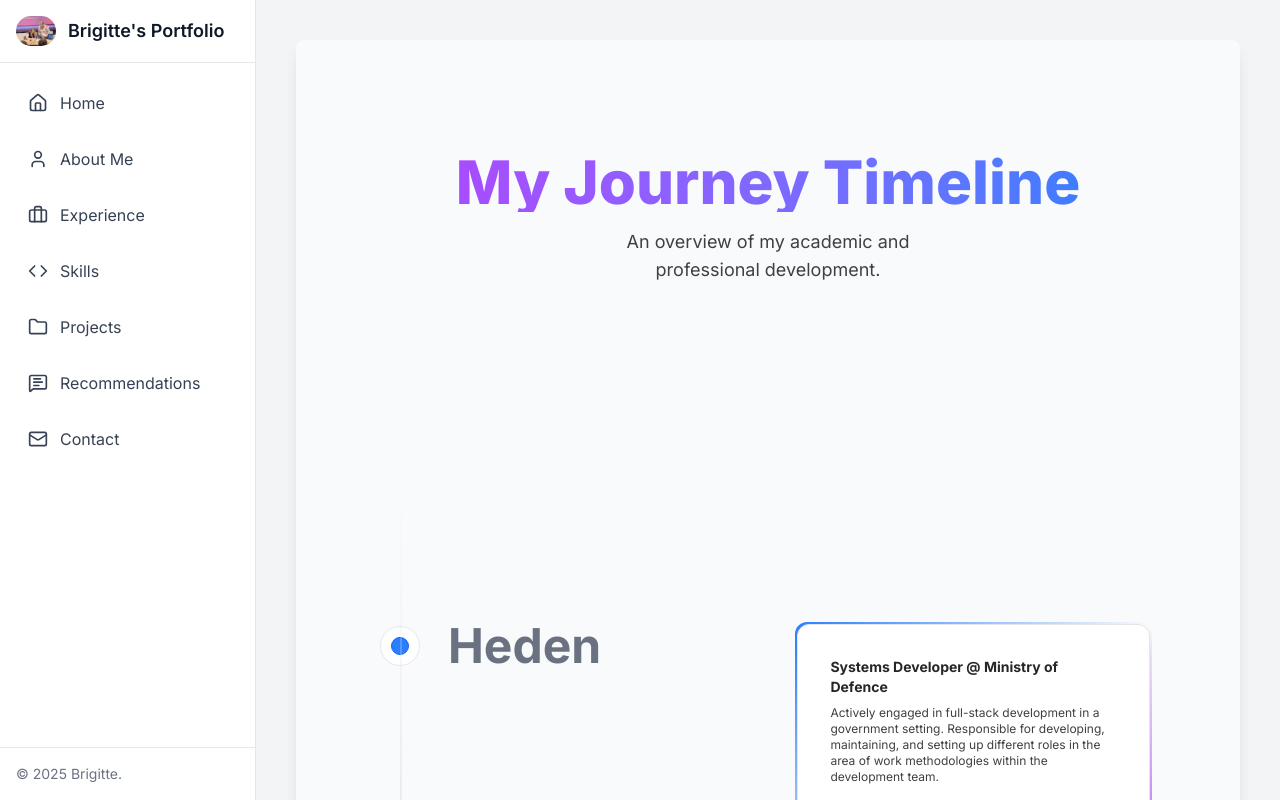
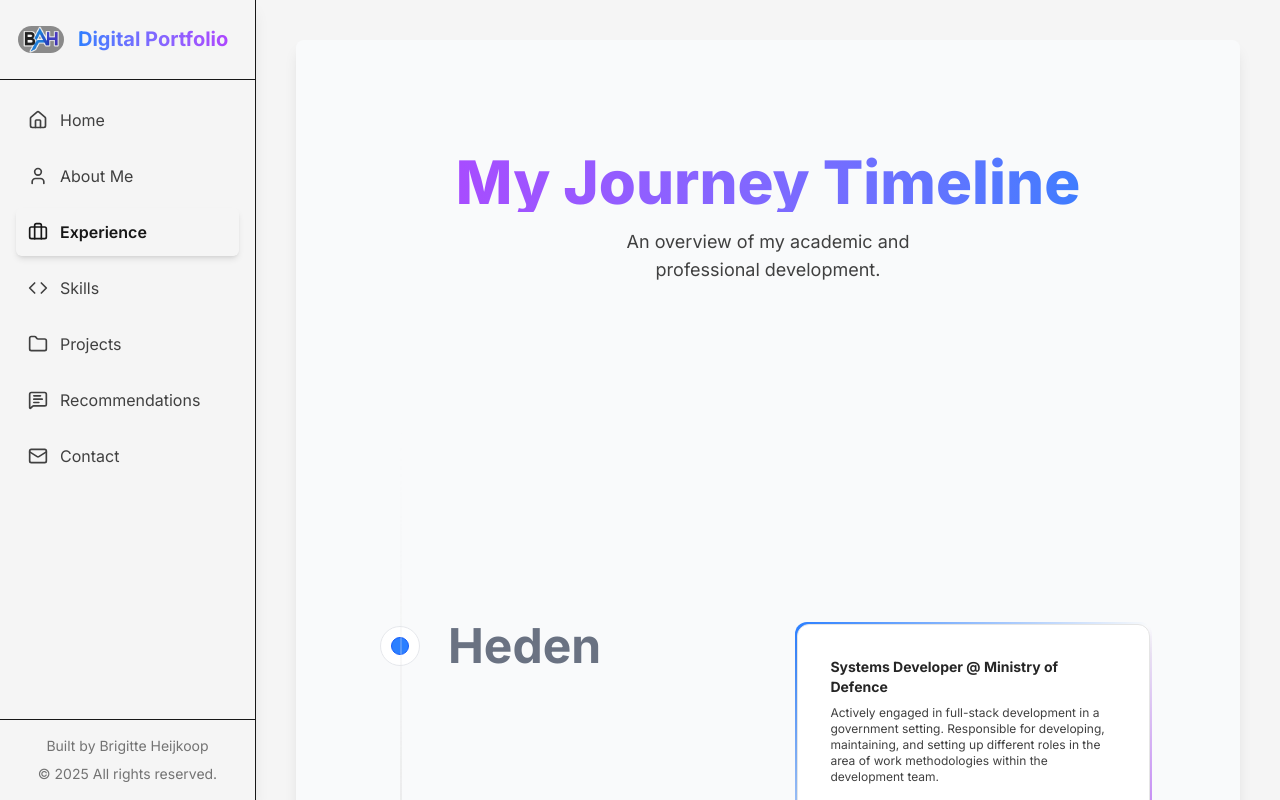
Before and after one commit to BrigitteHx/PortfolioProject, a Next.js app in the folder portfolio-brigitte/: page /experience in a window 1280 px wide. Built offline with nearby package versions, Linux system fonts and the light colour scheme.

Commit message:
Edited and updated main layout structure

```diff
--- a/portfolio-brigitte/components/layout/MainLayout.tsx
+++ b/portfolio-brigitte/components/layout/MainLayout.tsx
@@ -1,24 +1,15 @@
 // components/layout/MainLayout.tsx
-"use client"; // Deze component gebruikt useState, dus het moet een Client Component zijn.
+"use client";
 
 import React, { useState } from "react";
 import Link from "next/link";
 import Image from "next/image";
-
-// Lucide React Icons voor de sidebar
+import { usePathname } from "next/navigation"; // NIEUW: Importeer usePathname voor actieve link
 import {
-  Home as HomeIcon, // Gebruik 'as HomeIcon' om naamconflicten te voorkomen
-  User, // Gebruik 'User' of 'UserCog' voor About Me
-  Briefcase, // Voor Work Experience
-  Code, // Voor Skills
-  Folder, // Voor Projects
-  MessageSquareText, // Voor Recommendations
-  Mail, // Voor Contact
-  Menu, // Voor de toggle knop op mobiel
-  X, // Voor sluiten op mobiel
+  Home as HomeIcon, User, Briefcase, Code, Folder, MessageSquareText, Mail, Menu, X,
 } from "lucide-react";
 
-// Definiëer je navigatielinks. Dit is jouw structuur!
+// Definiëer je navigatielinks
 const navLinks = [
   { label: "Home", href: "/", icon: HomeIcon },
   { label: "About Me", href: "/about", icon: User },
@@ -34,13 +25,14 @@ interface MainLayoutProps {
 }
 
 export function MainLayout({ children }: MainLayoutProps) {
-  const [isSidebarOpen, setIsSidebarOpen] = useState(false); // State voor mobiele sidebar
+  const [isSidebarOpen, setIsSidebarOpen] = useState(false);
+  const pathname = usePathname(); // Krijg het huidige pad voor actieve status
 
   return (
-    <div className="flex h-screen bg-gray-100 dark:bg-gray-950">
-      {/* Mobiele Sidebar Toggle Button */}
+    <div className="flex h-screen bg-neutral-100 text-foreground dark:bg-neutral-950 dark:text-foreground">
+      {/* Mobiele Sidebar Toggle Button (nu met een vaste positie) */}
       <button
-        className="md:hidden fixed top-4 left-4 z-50 p-2 rounded-md bg-gray-200 dark:bg-gray-800 text-gray-800 dark:text-white"
+        className="md:hidden fixed top-4 left-4 z-50 p-2 rounded-md bg-neutral-200 text-foreground dark:bg-neutral-800 dark:text-foreground shadow-md"
         onClick={() => setIsSidebarOpen(!isSidebarOpen)}
       >
         {isSidebarOpen ? <X size={24} /> : <Menu size={24} />}
@@ -48,51 +40,64 @@ export function MainLayout({ children }: MainLayoutProps) {
 
       {/* Sidebar - Desktop & Mobiel overlay */}
       <aside
-        className={`fixed md:relative flex flex-col h-full bg-white dark:bg-gray-900 border-r border-gray-200 dark:border-gray-800 transition-all duration-300 ease-in-out z-40
+        className={`fixed md:relative flex flex-col h-full bg-card-background border-r border-border shadow-lg transition-all duration-300 ease-in-out z-40
+          dark:bg-card-background dark:border-border dark:shadow-xl
           ${isSidebarOpen ? "w-64" : "w-0 md:w-64"}
           ${isSidebarOpen ? "translate-x-0" : "-translate-x-full md:translate-x-0"}
         `}
       >
-        {/* Sidebar Header ( naam/logo) */}
-        <div className="p-4 border-b border-gray-200 dark:border-gray-800 flex items-center gap-3">
+        {/* Sidebar Header (Jouw naam/logo) - Verbeterd */}
+        <div className="p-4 border-b border-border flex items-center gap-3 dark:border-border py-6"> {/* Meer padding */}
           <Image
-            src="/brigitte-avatar.jpg" // Plaats je foto in de `public` folder
+            src="/brigitte-avatar.png"
             alt="Brigitte's Avatar"
-            width={40}
-            height={40}
-            className="rounded-full object-cover"
+            width={50} // Iets grotere avatar
+            height={50}
+            className="rounded-full object-cover border-2 border-primary/50 dark:border-secondary/50" // Subtiele gekleurde rand
           />
-          <h2 className="text-lg font-semibold text-gray-900 dark:text-white whitespace-nowrap">
-            Brigitte's Portfolio
+          <h2 className="text-xl font-bold text-foreground whitespace-nowrap bg-clip-text text-transparent bg-gradient-to-r from-blue-500 to-purple-500"> {/* Gradiënt naam */}
+            Digital Portfolio
           </h2>
         </div>
 
-        {/* Navigatie Links */}
+        {/* Navigatie Links - Verbeterd */}
         <nav className="flex-1 p-4 space-y-2 overflow-y-auto">
-          {navLinks.map((link) => (
+          {navLinks.map((link) => {
+            const isActive = pathname === link.href; // Controleer actieve status
+            return (
               <Link
                 key={link.href}
                 href={link.href}
-              className="flex items-center gap-3 p-3 rounded-md text-gray-700 dark:text-gray-300 hover:bg-gray-100 dark:hover:bg-gray-800 transition-colors duration-200"
-              onClick={() => setIsSidebarOpen(false)} // Sluit sidebar na klik op mobiel
+                className={`flex items-center gap-3 p-3 rounded-md transition-colors duration-200
+                           ${isActive
+                              ? "bg-primary text-primary-foreground shadow-md font-semibold" // Actieve link
+                              : "text-neutral-700 hover:bg-neutral-200 dark:text-neutral-300 dark:hover:bg-neutral-800" // Inactieve link
+                           }`}
+                onClick={() => setIsSidebarOpen(false)}
               >
-              <link.icon size={20} className="flex-shrink-0" />
+                <link.icon size={20} className={`flex-shrink-0
+                              ${isActive ? "text-primary-foreground" : "text-primary dark:text-primary"}`} /> {/* Icon kleur aanpassen */}
                 <span className="whitespace-nowrap">{link.label}</span>
               </Link>
-          ))}
+            );
+          })}
         </nav>
 
-        {/* Footer/Contact in Sidebar (Optioneel) */}
-        <div className="p-4 border-t border-gray-200 dark:border-gray-800">
-          <p className="text-sm text-gray-500 dark:text-gray-400">
-            © {new Date().getFullYear()} Brigitte.
+        {/* Footer/Contact in Sidebar (Optioneel) - Consistentie */}
+        <div className="p-4 border-t border-border dark:border-border text-center">
+          <p className="text-sm text-neutral-500 dark:text-neutral-400 mb-2">
+            Built by Brigitte Heijkoop
+            {/* B.A.H. - Build. Automate. Highlight */}
+          </p>
+          <p className="text-sm text-neutral-500 dark:text-neutral-400">
+            © {new Date().getFullYear()} All rights reserved.
           </p>
         </div>
       </aside>
 
       {/* Hoofd Content Area */}
       <main className="flex-1 p-8 md:p-10 overflow-y-auto">
-        {children} {/* Hier wordt de inhoud van de huidige pagina weergegeven */}
+        {children}
       </main>
     </div>
   );
```
Also changed, not shown: portfolio-brigitte/public/brigitte-avatar.jpg (deleted), portfolio-brigitte/public/brigitte-avatar.png (added). Lines whose indentation alone changed are shown as unchanged.
